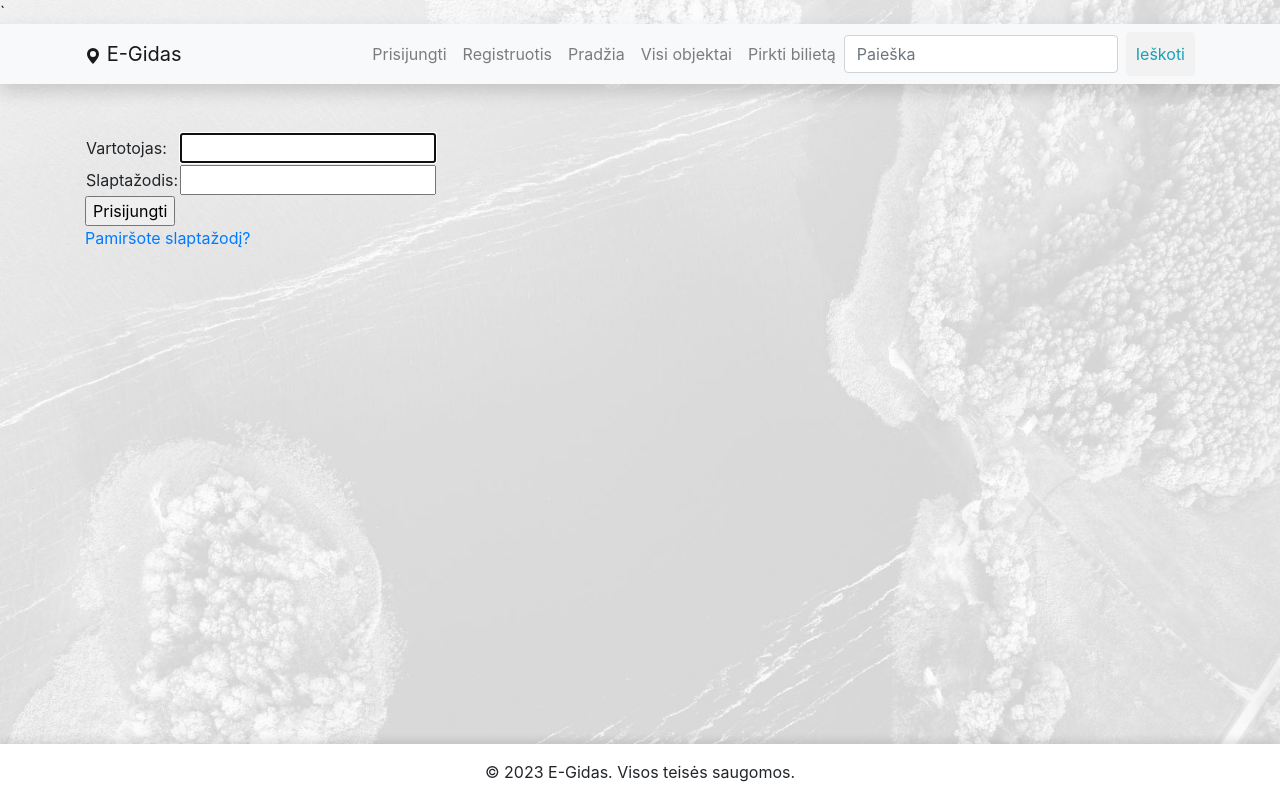
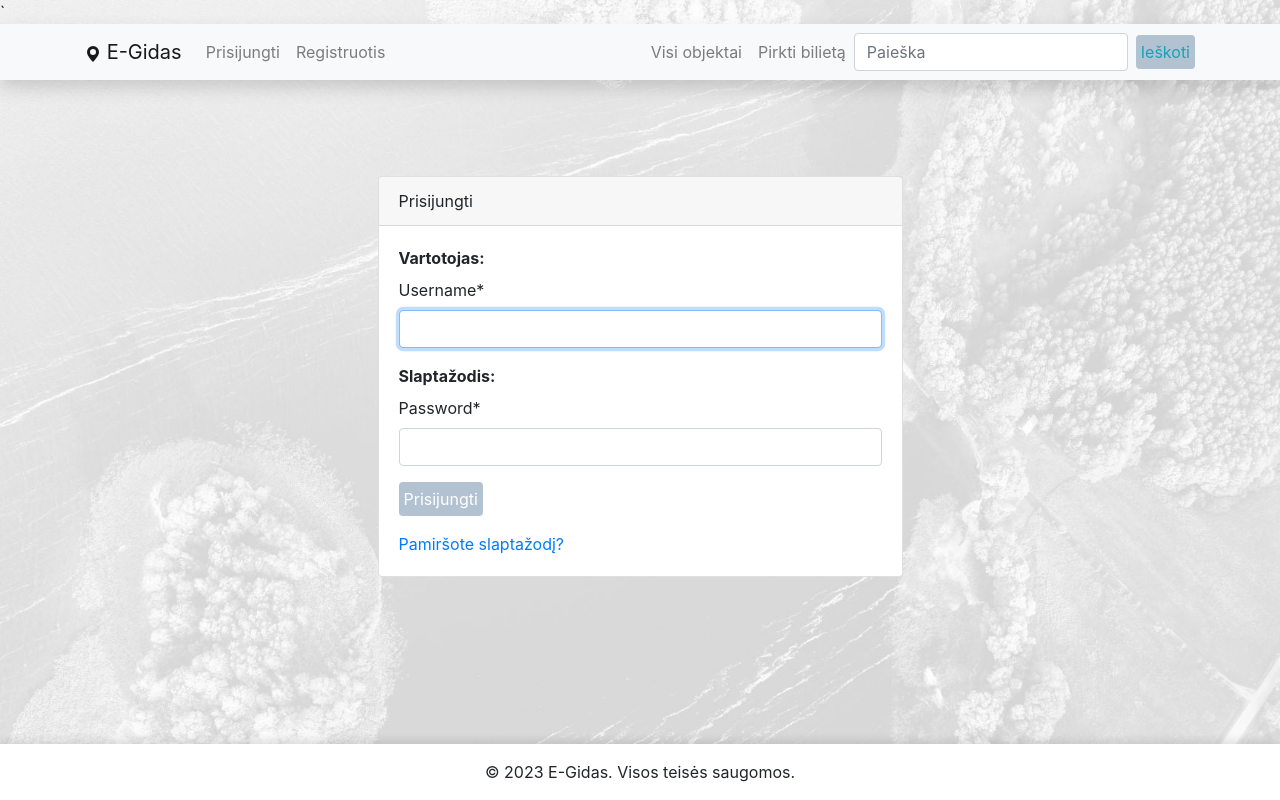
Before and after one commit to hekaista/e_turizmas, a Django app: page /library/accounts/login/ in a window 1280 px wide. Run offline with Django 4.2, Linux system fonts and the light colour scheme; some libraries are stand-ins or nearby versions.

Commit message:
login formos stilizavimas, meniu pozicionavimas

```diff
--- a/e_turizmas/settings.py
+++ b/e_turizmas/settings.py
@@ -31,6 +31,8 @@ ALLOWED_HOSTS = []
 INSTALLED_APPS = [
     'egidas',
     'tinymce',
+    'crispy_forms',
+    'crispy_bootstrap4',
     'django.contrib.admin',
     'django.contrib.auth',
     'django.contrib.contenttypes',
@@ -122,6 +124,8 @@ MEDIA_URL = '/media/'
 # nukreipimas po prisijungimo
 LOGIN_REDIRECT_URL = '/'
 
+CRISPY_TEMPLATE_PACK = 'bootstrap4'
+
 TINYMCE_DEFAULT_CONFIG = {
     'height': 360,
     'width': 1120,
--- a/egidas/static/css/styles.css
+++ b/egidas/static/css/styles.css
@@ -85,8 +85,8 @@ footer {
 }
 
 .btn {
-    padding: 10px;
-    background-color: #f2f2f2;
+    padding: 5px;
+    background-color: #b2c2d1;
     border: none;
     cursor: pointer;
 }
--- a/egidas/templates/base.html
+++ b/egidas/templates/base.html
@@ -17,6 +17,9 @@
     <link
             rel="stylesheet"
             href="https://cdnjs.cloudflare.com/ajax/libs/font-awesome/4.7.0/css/font-awesome.min.css"
+    />
+    <link   href="https://maxcdn.bootstrapcdn.com/bootstrap/4.5.2/css/bootstrap.min.css"
+            rel="stylesheet"
     />
     {% load static %}
     <link rel="stylesheet" href="{% static 'css/styles.css' %}"/>
@@ -47,26 +50,27 @@
                 <span class="navbar-toggler-icon"></span>
             </button>
             <div class="collapse navbar-collapse" id="navbarResponsive">
-                <ul class="navbar-nav ml-auto">
+                <ul class="navbar-nav">
                     {% if user.is_authenticated %}
                     <li class="nav-item"><a class="nav-link" href="#">
                         <svg class="bi bi-person" width="1.5em" height="1.5em" viewBox="0 0 16 16" fill="currentColor" xmlns="http://www.w3.org/2000/svg">
                             <path fill-rule="evenodd" d="M13 14s1 0 1-1-1-4-6-4-6 3-6 4 1 1 1 1h10zm-9.995-.944v-.002.002zM3.022 13h9.956a.274.274 0 00.014-.002l.008-.002c-.001-.246-.154-.986-.832-1.664C11.516 10.68 10.289 10 8 10c-2.29 0-3.516.68-4.168 1.332-.678.678-.83 1.418-.832 1.664a1.05 1.05 0 00.022.004zm9.974.056v-.002.002zM8 7a2 2 0 100-4 2 2 0 000 4zm3-2a3 3 0 11-6 0 3 3 0 016 0z" clip-rule="evenodd"/>
                         </svg>
                         {{ user.get_username }}</a></li>
-                    <li class="nav-item"><a class="nav-link" href="#">Mano Užsakymai</a></li>
+                    <li class="nav-item"><a class="nav-link" href="#">Mano užsakymai</a></li>
                     <li class="nav-item"><a class="nav-link" href="{% url 'logout' %}">Atsijungti</a></li>
                     {% else %}
                     <li class="nav-item"><a class="nav-link" href="{% url 'login' %}?next={{ request.path }}">Prisijungti</a></li>
                     <li class="nav-item"><a class="nav-link" href="#">Registruotis</a></li>
                     {% endif %}
-                    <li class="nav-item"><a class="nav-link" href="{% url 'index' %}">Pradžia</a></li>
+                </ul>
+                <ul  class="navbar-nav ml-auto">
                     <li class="nav-item"><a class="nav-link" href="{% url 'place-list' %}">Visi objektai</a></li>
                     <li class="nav-item"><a class="nav-link" href="#">Pirkti bilietą</a></li>
                 </ul>
 
                 <form
-                        class="form-inline my-2 my-lg-0"
+                        class="form-inline"
                         action="{% url 'search' %}"
                         method="get"
                 >
--- a/egidas/templates/registration/login.html
+++ b/egidas/templates/registration/login.html
@@ -1,31 +1,55 @@
 {% extends "base.html" %}
+{% load crispy_forms_tags %}
 {% block content %}
 
+<div class="container mt-5">
+    <div class="row justify-content-center">
+        <div class="col-md-6">
+            <div class="card">
+                <div class="card-header">
+                    Prisijungti
+                </div>
+                <div class="card-body">
+
                     {% if form.errors %}
-    <p>Prisijungimo klaida, bandykite dar kartą!</p>
+                        <div class="alert alert-danger" role="alert">
+                            Prisijungimo klaida, bandykite dar kartą!
+                        </div>
                     {% endif %}
 
                     {% if next %}
                         {% if user.is_authenticated %}
-        <p>Neturite prieigos prie šios informacijos. Turite prisijungti.</p>
+                            <div class="alert alert-warning" role="alert">
+                                Neturite prieigos prie šios informacijos. Turite prisijungti.
+                            </div>
                         {% endif %}
                     {% endif %}
 
                     <form method="post" action="{% url 'login' %}">
                         {% csrf_token %}
-    <table>
-        <tr>
-            <td>Vartotojas:</td>
-            <td>{{ form.username }}</td>
-        </tr>
-        <tr>
-            <td>Slaptažodis:</td>
-            <td>{{ form.password }}</td>
-        </tr>
-    </table>
-    <input type="submit" value="Prisijungti"/>
-    <input type="hidden" name="next" value="{{ next }}"/>
+
+                        <div class="form-group">
+                            <label for="username"><strong>Vartotojas:</strong></label>
+                            {{ form.username|as_crispy_field }}
+                        </div>
+
+                        <div class="form-group">
+                            <label for="password"><strong>Slaptažodis:</strong></label>
+                            {{ form.password|as_crispy_field }}
+                        </div>
+
+                        <input type="hidden" name="next" value="{{ next }}">
+                        <button type="submit" class="btn btn-primary">Prisijungti</button>
                     </form>
-<p><a href="{% url 'password_reset' %}">Pamiršote slaptažodį?</a></p>
+
+                    <div class="mt-3">
+                        <a href="{% url 'password_reset' %}">Pamiršote slaptažodį?</a>
+                    </div>
+
+                </div>
+            </div>
+        </div>
+    </div>
+</div>
 
 {% endblock %}
--- a/egidas/views.py
+++ b/egidas/views.py
@@ -8,10 +8,10 @@ from django.views.decorators.csrf import csrf_protect
 from django.contrib import messages
 from django.contrib.auth.decorators import login_required
 from django.core.paginator import Paginator
+
 # from .forms import BookReviewForm, UserUpdateForm, ProfilisUpdateForm, UserBookCreateForm
 
 
-# from .models import
 from .models import *
 
 
@@ -99,7 +99,7 @@ class PlaceListView(generic.ListView):
         return context
 
 
-#class PlaceDetailView(generic.edit.FormMixin, generic.DetailView):
+# class PlaceDetailView(generic.edit.FormMixin, generic.DetailView):
 class PlaceDetailView(generic.DetailView):
     model = Place
     context_object_name = 'place'
```
Also changed, not shown: db.sqlite3. Lines whose indentation alone changed are shown as unchanged.
